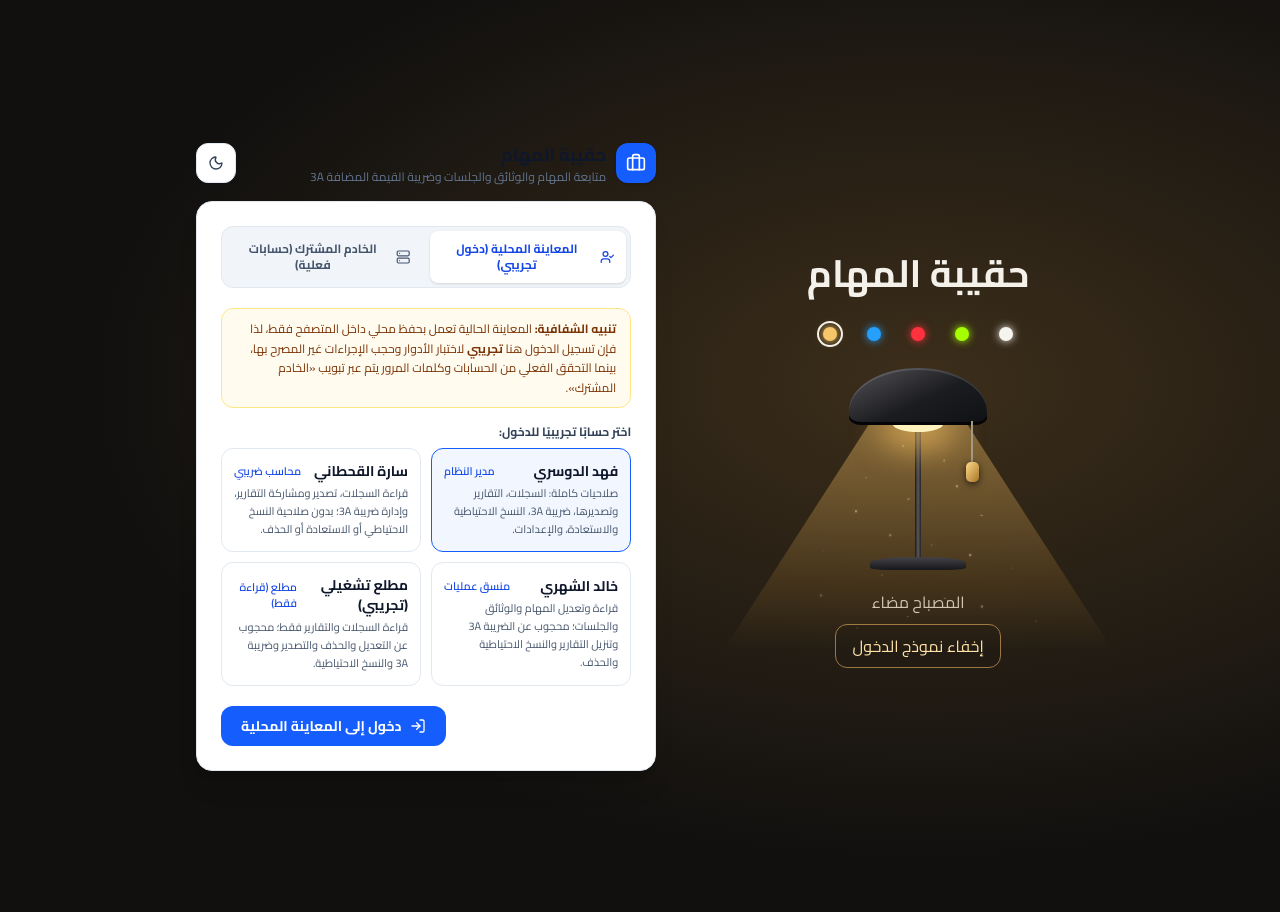
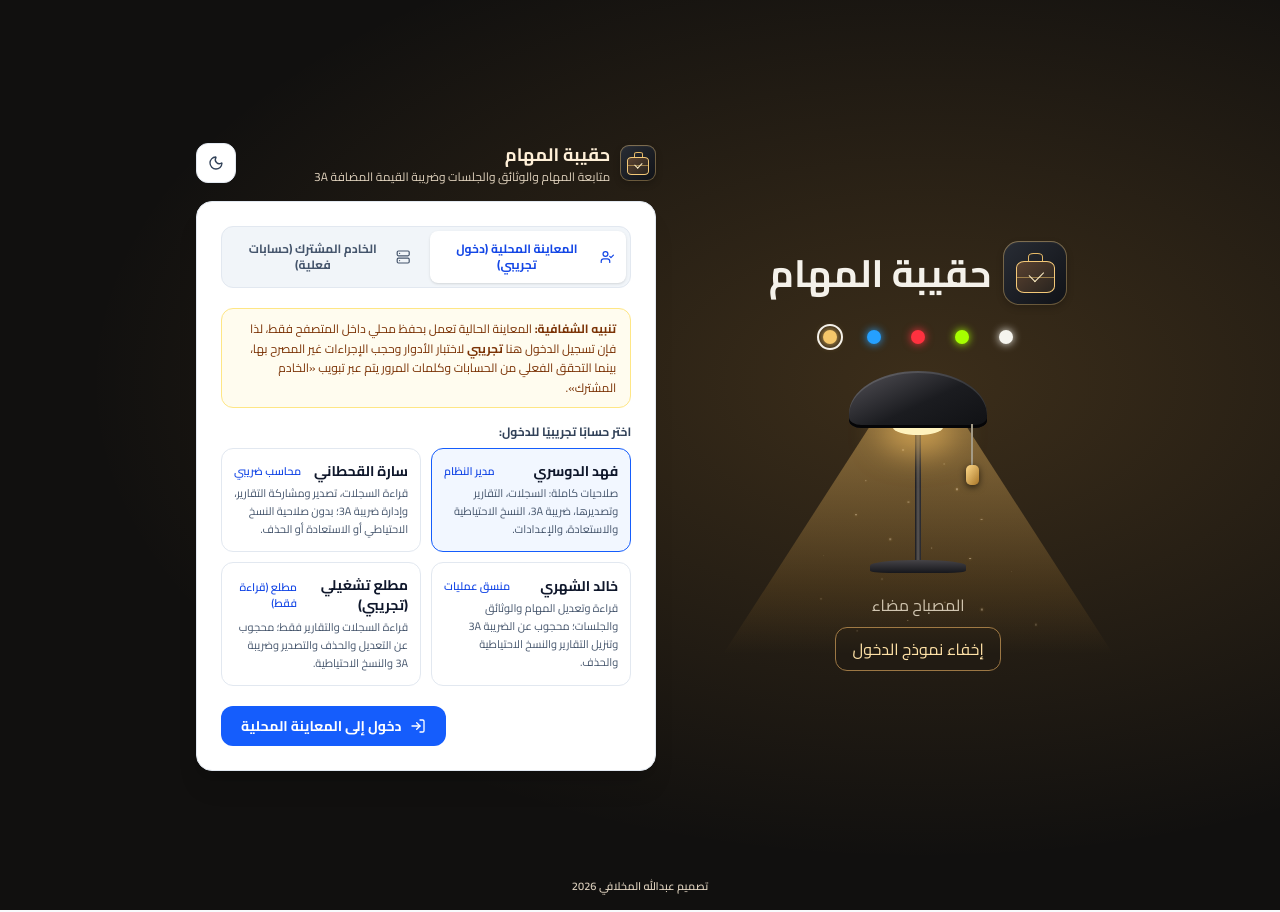
Before and after one commit to aalmkhlafi77-sudo/Haqibat-Almaham, a React (Vite) app: page / in a window 1280 px wide. Both pictures are taken after a click on the button 972 px from the left and 471 px from the top of the page. Built offline with nearby package versions, Linux system fonts and the light colour scheme; no server answers.

Commit message:
Add Haqibat branding and designer signature

```diff
--- /dev/null
+++ b/src/components/HaqibatBrand.tsx
@@ -0,0 +1,32 @@
+export function HaqibatMark({ size = 'regular' }: { size?: 'small' | 'regular' | 'large' }) {
+  const dimensions = { small: 'size-7', regular: 'size-9', large: 'size-14 sm:size-16' };
+  return (
+    <span
+      aria-hidden="true"
+      data-haqibat-mark={size}
+      className={`relative block shrink-0 rounded-[25%] bg-linear-to-br from-[#292d35] to-[#101217] shadow-[inset_0_0_0_1px_#e6b96766,inset_0_1px_2px_#ffffff20,0_3px_7px_#00000030] ${dimensions[size]}`}
+    >
+      <span className="absolute top-[18%] left-[38%] h-[17%] w-[24%] rounded-t-[35%] border-[1.5px] border-[#e6b967] border-b-0" />
+      <span className="absolute top-[31%] left-[20%] h-[50%] w-[60%] rounded-[21%] border-[1.5px] border-[#f3c878] bg-linear-to-br from-[#5b4230] to-[#29241f]">
+        <span className="absolute top-[49%] left-0 h-px w-full bg-[#cda75c]/65" />
+        <span className="absolute top-[20%] left-[40%] h-[42%] w-[25%] rotate-45 border-r-[1.5px] border-b-[1.5px] border-[#fff0c6]" />
+      </span>
+    </span>
+  );
+}
+
+export function DesignerSignature({ appearance = 'app' }: { appearance?: 'app' | 'lamp' }) {
+  return (
+    <a
+      href="https://almkhlafi.carpetbazar.org/"
+      target="_blank"
+      rel="noopener noreferrer"
+      aria-label="تصميم عبدالله المخلافي 2026، موقع المصمم يفتح في تبويب جديد"
+      className={`inline-block max-w-full rounded px-1 text-center text-[11px] font-semibold leading-snug underline-offset-4 hover:underline focus-visible:outline-2 focus-visible:outline-offset-2 ${appearance === 'lamp'
+        ? 'text-[#ddd0bd] hover:text-[#ffe5a9] focus-visible:outline-[#f5c76a]'
+        : 'text-slate-600 hover:text-slate-950 focus-visible:outline-blue-600 dark:text-slate-300 dark:hover:text-white'}`}
+    >
+      تصميم <span>عبدالله المخلافي</span> <span className="tabular-nums" dir="ltr">2026</span>
+    </a>
+  );
+}
--- a/src/components/HaqibatLampLogin.tsx
+++ b/src/components/HaqibatLampLogin.tsx
@@ -9,6 +9,7 @@
  * Interaction reference: UI Vault / Lamp Login Animation
  * https://github.com/aalmkhlafi77-sudo/ui-vault/tree/94332157e2e12acd5b452e74e938f6c7355f8f1f/src/library-items/lamp-login-animation
  */
+import { DesignerSignature, HaqibatMark } from './HaqibatBrand';
 import { useEffect, useId, useRef, useState } from 'react';
 import type { CSSProperties, PointerEvent, ReactNode } from 'react';
 
@@ -89,7 +90,10 @@ export default function HaqibatLampLogin({
       <div className="haq-lamp__ambient" aria-hidden="true" />
       <div className="haq-lamp__layout">
         <div className="haq-lamp__intro">
-          <h1>{title}</h1>
+          <h1 className="flex items-center justify-center gap-3">
+            <HaqibatMark size="large" />
+            <span>{title}</span>
+          </h1>
           <div className="haq-lamp__colors" role="group" aria-label="لون إضاءة المصباح">
             {lampColors.map((option) => (
               <button
@@ -159,6 +163,9 @@ export default function HaqibatLampLogin({
           {children}
         </div>
       </div>
+      <footer className="relative self-end pt-4 text-center">
+        <DesignerSignature appearance="lamp" />
+      </footer>
     </main>
   );
 }
@@ -169,12 +176,14 @@ const lampStyles = `
   --haq-pull: 0px;
   min-height: 100svh;
   display: grid;
+  grid-template-rows: 1fr auto;
   place-items: center;
   position: relative;
   isolation: isolate;
   overflow: clip;
   box-sizing: border-box;
   padding: clamp(18px, 5vw, 56px);
+  padding-bottom: max(14px, env(safe-area-inset-bottom));
   background: #08090c;
   color: #f4f1ea;
 }
--- a/src/components/Layout.tsx
+++ b/src/components/Layout.tsx
@@ -1,9 +1,9 @@
+import { DesignerSignature, HaqibatMark } from './HaqibatBrand';
 import { AssistantPanel } from './AssistantPanel';
 import React, { useMemo, useState } from 'react';
 import {
   BarChart3,
   Bell,
-  Briefcase,
   CalendarDays,
   CheckSquare,
   ChevronDown,
@@ -450,20 +450,18 @@ export const Layout: React.FC<LayoutProps> = ({ children }) => {
           sidebarCollapsed ? 'w-[76px]' : 'w-[264px]'
         }`}
       >
-        <div className="shrink-0 flex items-center justify-between gap-2 px-4 h-16 border-b border-slate-200 dark:border-white/10">
+        <div className={`shrink-0 flex items-center justify-between h-16 border-b border-slate-200 dark:border-white/10 ${sidebarCollapsed ? 'gap-0.5 px-1.5' : 'gap-2 px-4'}`}>
+          <div className="flex min-w-0 items-center gap-2.5">
+            <HaqibatMark size={sidebarCollapsed ? 'small' : 'regular'} />
             {!sidebarCollapsed && (
               <div className="min-w-0">
-              <div className="flex items-center gap-2">
-                <Briefcase className="w-5 h-5 text-blue-600 dark:text-blue-400 shrink-0" />
-                <span className="font-bold text-base text-slate-900 dark:text-white truncate">
-                  حقيبة المهام
-                </span>
-              </div>
-              <p className="text-[11px] text-slate-500 dark:text-slate-400 truncate mt-0.5">
+                <div className="truncate text-base font-bold text-slate-900 dark:text-white">حقيبة المهام</div>
+                <p className="truncate text-[11px] text-slate-500 dark:text-slate-400">
                   متابعة المهام والوثائق والمواعيد
                 </p>
               </div>
             )}
+          </div>
           <button
             type="button"
             onClick={() => setSidebarCollapsed(!sidebarCollapsed)}
@@ -525,11 +523,14 @@ export const Layout: React.FC<LayoutProps> = ({ children }) => {
             );
           })}
         </nav>
+        <footer className="shrink-0 border-t border-slate-200 px-1.5 py-2 text-center dark:border-white/10">
+          <DesignerSignature />
+        </footer>
       </aside>
 
       {/* Main Column — dynamically offsets right padding on desktop for open/collapsed fixed sidebar */}
       <div
-        className={`flex-1 flex flex-col min-w-0 pb-20 lg:pb-0 transition-[padding] duration-200 ${
+        className={`flex-1 flex flex-col min-w-0 pb-[calc(6.5rem+env(safe-area-inset-bottom))] lg:pb-0 transition-[padding] duration-200 ${
           sidebarCollapsed ? 'lg:pr-[76px]' : 'lg:pr-[264px]'
         }`}
       >
@@ -537,8 +538,8 @@ export const Layout: React.FC<LayoutProps> = ({ children }) => {
         <header className="sticky top-0 z-30 h-14 lg:h-16 px-3 lg:px-6 flex items-center justify-between gap-3 border-b border-slate-200 dark:border-white/10 bg-white/90 dark:bg-[#0a0b0f]/88 backdrop-blur-md">
           {/* Mobile Brand */}
           <div className="flex items-center gap-2 lg:hidden shrink-0">
-            <Briefcase className="w-5 h-5 text-blue-600 dark:text-blue-400" />
-            <span className="font-bold text-sm text-slate-900 dark:text-white whitespace-nowrap">
+            <HaqibatMark size="small" />
+            <span className="hidden font-bold text-sm text-slate-900 dark:text-white whitespace-nowrap min-[400px]:inline">
               حقيبة المهام
             </span>
           </div>
@@ -729,8 +730,9 @@ export const Layout: React.FC<LayoutProps> = ({ children }) => {
       {/* Mobile Bottom Navigation Bar */}
       <nav
         aria-label="التنقل السفلي"
-        className="lg:hidden fixed bottom-0 right-0 left-0 z-40 h-16 bg-white/95 dark:bg-[#0c0d11]/95 backdrop-blur-md border-t border-slate-200 dark:border-white/10 grid grid-cols-5 items-center"
+        className="lg:hidden fixed bottom-0 right-0 left-0 z-40 bg-white/95 dark:bg-[#0c0d11]/95 backdrop-blur-md border-t border-slate-200 dark:border-white/10 pb-[env(safe-area-inset-bottom)]"
       >
+        <div className="grid h-16 grid-cols-5 items-center">
           {[
             { id: 'today' as NavSection, label: 'اليوم', icon: <Home className="w-5 h-5" /> },
             { id: 'tasks' as NavSection, label: 'المهام', icon: <CheckSquare className="w-5 h-5" /> },
@@ -772,6 +774,10 @@ export const Layout: React.FC<LayoutProps> = ({ children }) => {
             <Menu className="w-5 h-5" />
             <span className="whitespace-nowrap">المزيد</span>
           </button>
+        </div>
+        <footer className="flex min-h-6 items-center justify-center border-t border-slate-200/75 px-2 dark:border-white/10">
+          <DesignerSignature />
+        </footer>
       </nav>
 
       {/* Mobile "المزيد" Bottom Sheet */}
@@ -872,7 +878,7 @@ export const Layout: React.FC<LayoutProps> = ({ children }) => {
       {toast && (
         <div
           role="status"
-          className="fixed bottom-20 lg:bottom-6 left-4 z-50 bg-slate-900 dark:bg-blue-600 text-white px-4 py-2.5 rounded-xl shadow-lg text-sm font-medium"
+          className="fixed bottom-[calc(6.5rem+env(safe-area-inset-bottom))] lg:bottom-6 left-4 z-50 bg-slate-900 dark:bg-blue-600 text-white px-4 py-2.5 rounded-xl shadow-lg text-sm font-medium"
         >
           {toast}
         </div>
--- a/src/components/LoginView.tsx
+++ b/src/components/LoginView.tsx
@@ -1,7 +1,7 @@
+import { HaqibatMark } from './HaqibatBrand';
 import React, { useState } from 'react';
 import {
   AlertCircle,
-  Briefcase,
   CheckCircle2,
   KeyRound,
   LogIn,
@@ -75,12 +75,10 @@ export const LoginView: React.FC = () => {
         {/* Top Bar with Theme Switch */}
         <div className="flex items-center justify-between">
           <div className="flex items-center gap-2.5">
-            <div className="w-10 h-10 rounded-xl bg-blue-600 text-white flex items-center justify-center shadow-sm">
-              <Briefcase className="w-5 h-5" />
-            </div>
+            <HaqibatMark />
             <div>
-              <h1 className="text-lg font-bold text-slate-900 dark:text-white">حقيبة المهام</h1>
-              <p className="text-xs text-slate-500 dark:text-slate-400">
+              <h2 className="text-lg font-bold text-[#fff0d8]">حقيبة المهام</h2>
+              <p className="text-xs text-[#ded0bb]">
                 متابعة المهام والوثائق والجلسات وضريبة القيمة المضافة 3A
               </p>
             </div>
```
Lines whose indentation alone changed are shown as unchanged.
